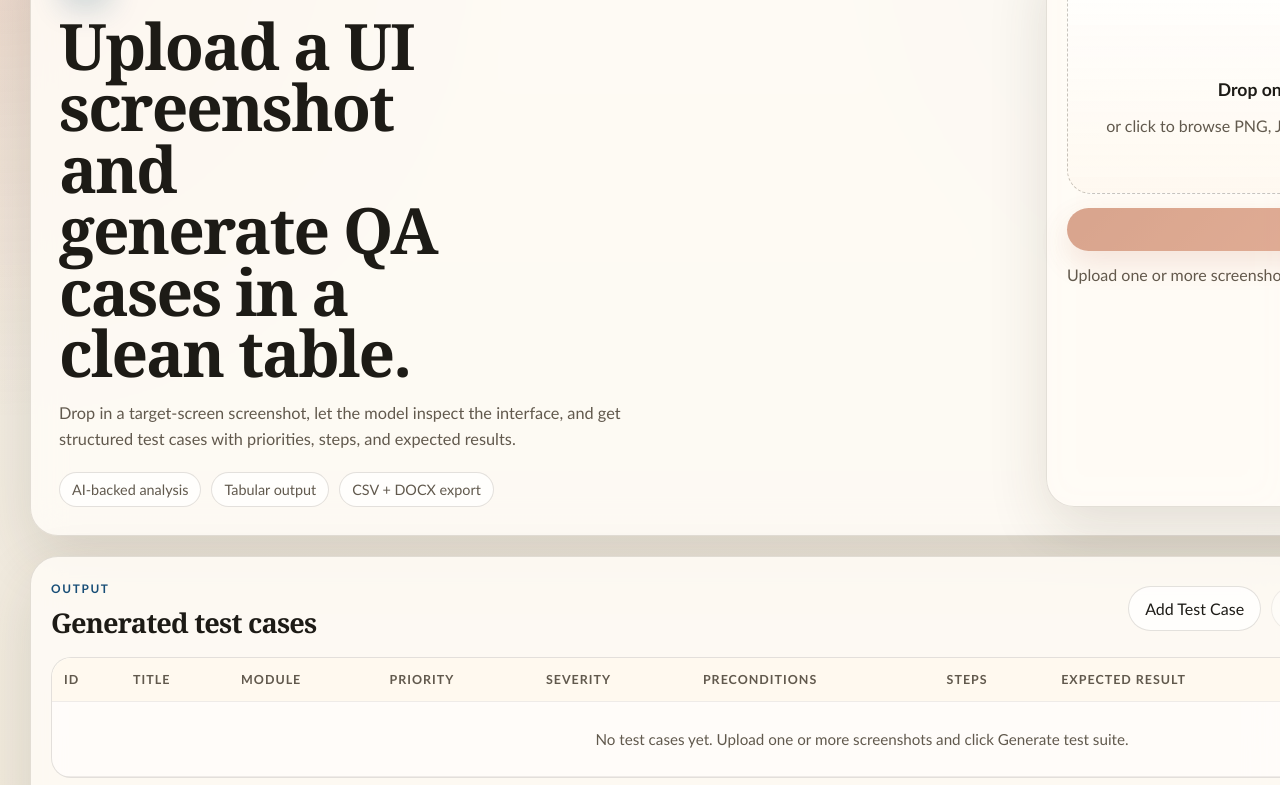
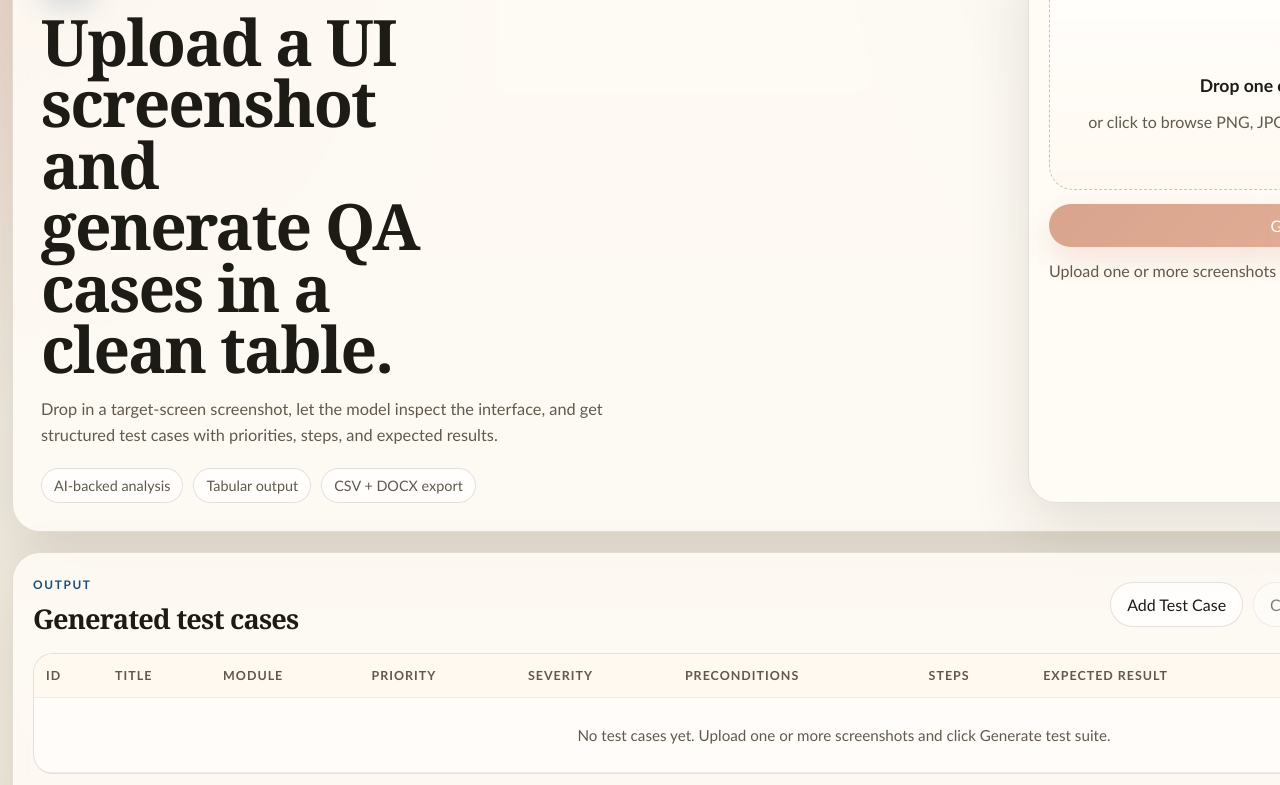
Before and after one commit to abhimehendale/TestCraft-AI, a website: page public/index.html in a window 1280 px wide. Shown: the part 110-895 px from the top of the page. Drawn offline with Linux system fonts and the light colour scheme.

Commit message:
Padding change

```diff
--- a/public/styles.css
+++ b/public/styles.css
@@ -39,8 +39,8 @@ input {
 }
 
 .page-shell {
-  width: min(1220px, calc(100% - 32px));
-  margin: 24px auto 40px;
+  width: min(1320px, calc(100% - 24px));
+  margin: 20px auto 36px;
   display: grid;
   gap: 20px;
 }
@@ -724,7 +724,7 @@ tbody tr:hover {
 
 @media (max-width: 720px) {
   .page-shell {
-    width: min(100% - 20px, 1220px);
+    width: min(100% - 16px, 1320px);
     margin-top: 10px;
   }
 
```
